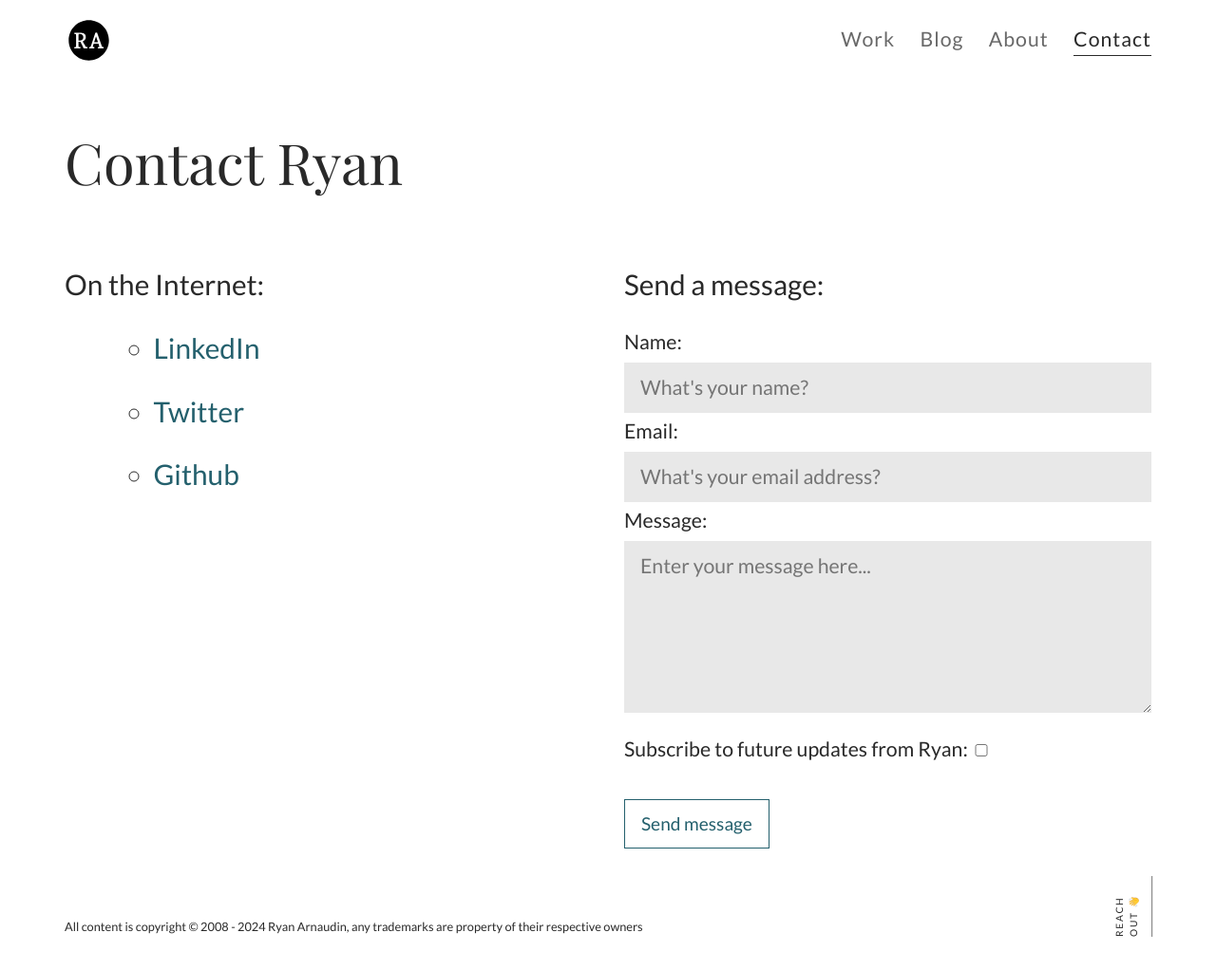
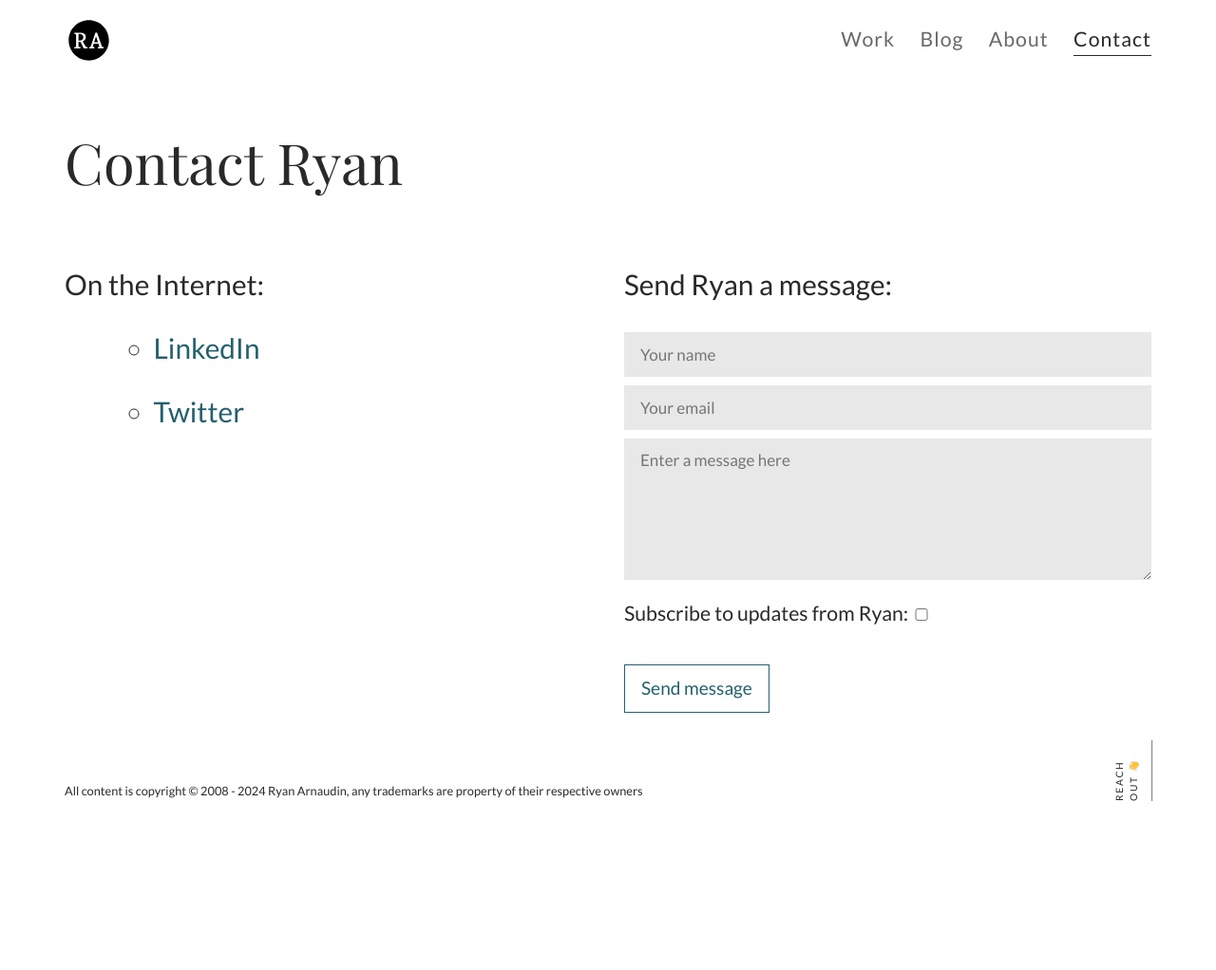
Before and after one commit to arnaudin/arnaudin.github.io, a Jekyll site: the page built from _pages/contact.html, in a window 1280 px wide. Shown: the whole page at 95% size. Built offline with Jekyll 4.4.1, drawn with Linux system fonts in a browser that asks for light colours; nearby versions of some CDN libraries; after the commit the page ends 900 px from its top, so only the background shows below that.

Commit message:
Swap from getform to staticforms

```diff
--- a/_pages/contact.html
+++ b/_pages/contact.html
@@ -31,29 +31,25 @@
         <li style="margin-left: 2em" class="paragraph-large">
           <a href="//twitter.com/{{ site.social-username.twitter }}">Twitter</a>
         </li>
-        <li style="margin-left: 2em" class="paragraph-large">
-          <a href="//github.com/{{ site.social-username.github }}">Github</a>
-        </li>
       </ul>
     </aside>
 
     <div class="contact-form">
       <p class="paragraph-large">
-        Send a message:
+        Send Ryan a message:
       </p>
-      <form action="https://getform.io/f/e1370628-c6c4-4ab1-b500-781c3905c1b6" method="POST">
-        <label for="name">Name:
-          <input type="text" name="name" placeholder="What's your name?" required="required">
+      <form action="https://api.staticforms.xyz/submit" method="post">
+        <input type="text" name="name" placeholder="Your name" required="required">
+        <input type="email" name="email" placeholder="Your email" required="required">
+        <textarea name="message" rows="5" placeholder="Enter a message here" required="required"></textarea>
+        <label>Subscribe to updates from Ryan:
+          <input type="checkbox" name="$subscribe" value="yes" unchecked>
         </label>
-        <label for="email">Email:
-          <input type="email" name="email" placeholder="What's your email address?" required="required">
-        </label>
-        <label for="message">Message:
-          <textarea name="message" rows="5" placeholder="Enter your message here..." required="required"></textarea>
-        </label>
-        <label>Subscribe to future updates from Ryan:
-          <input type="checkbox" name="subscribe" value="yes" unchecked>
-        </label>
+        <input type="text" name="honeypot" style="display:none">
+        <input type="hidden" name="accessKey" value="0a6a6242-45f0-47b6-b295-a244e58e7765">
+        <input type="hidden" name="subject" value="Contact us from - ryanarnaudin.com" />
+        <input type="hidden" name="replyTo" value="@">
+        <input type="hidden" name="redirectTo" value="https://ryanarnaudin.com/">
         <br>
         <button class="button-secondary" type="submit">Send message</button>
       </form>
```
